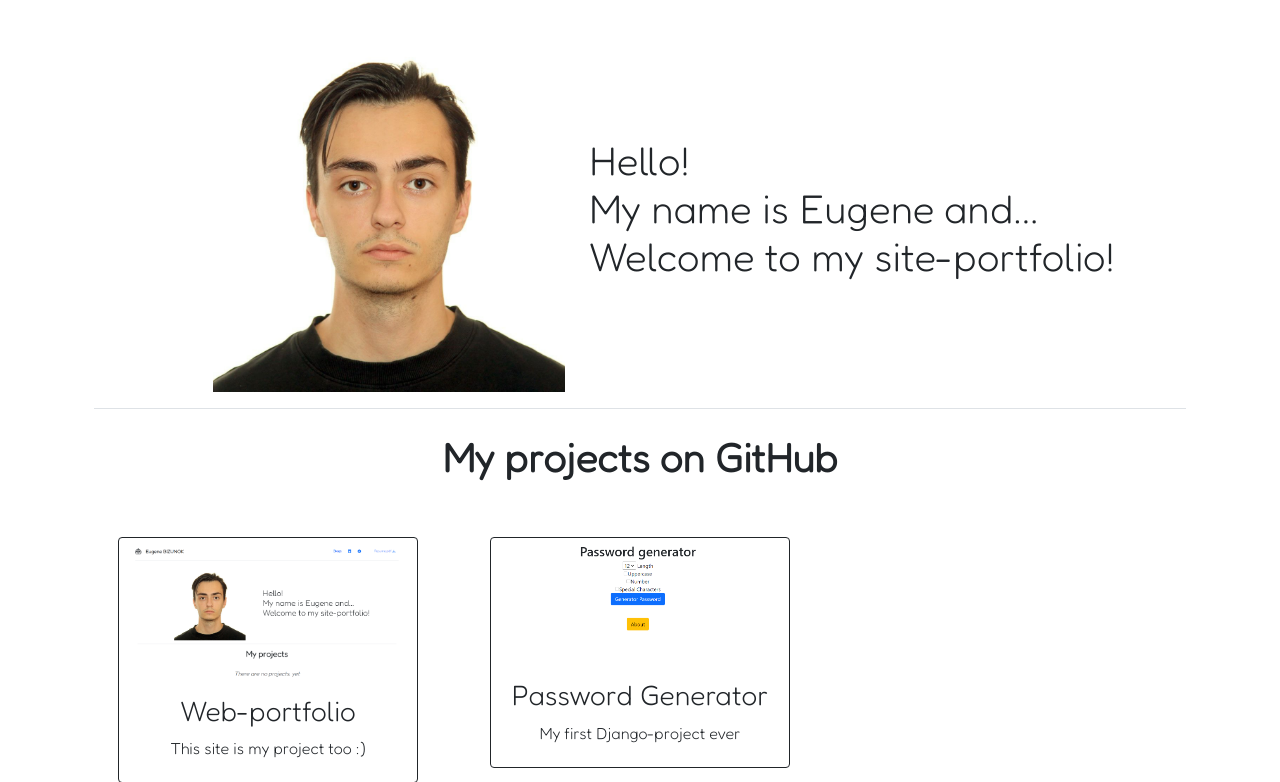
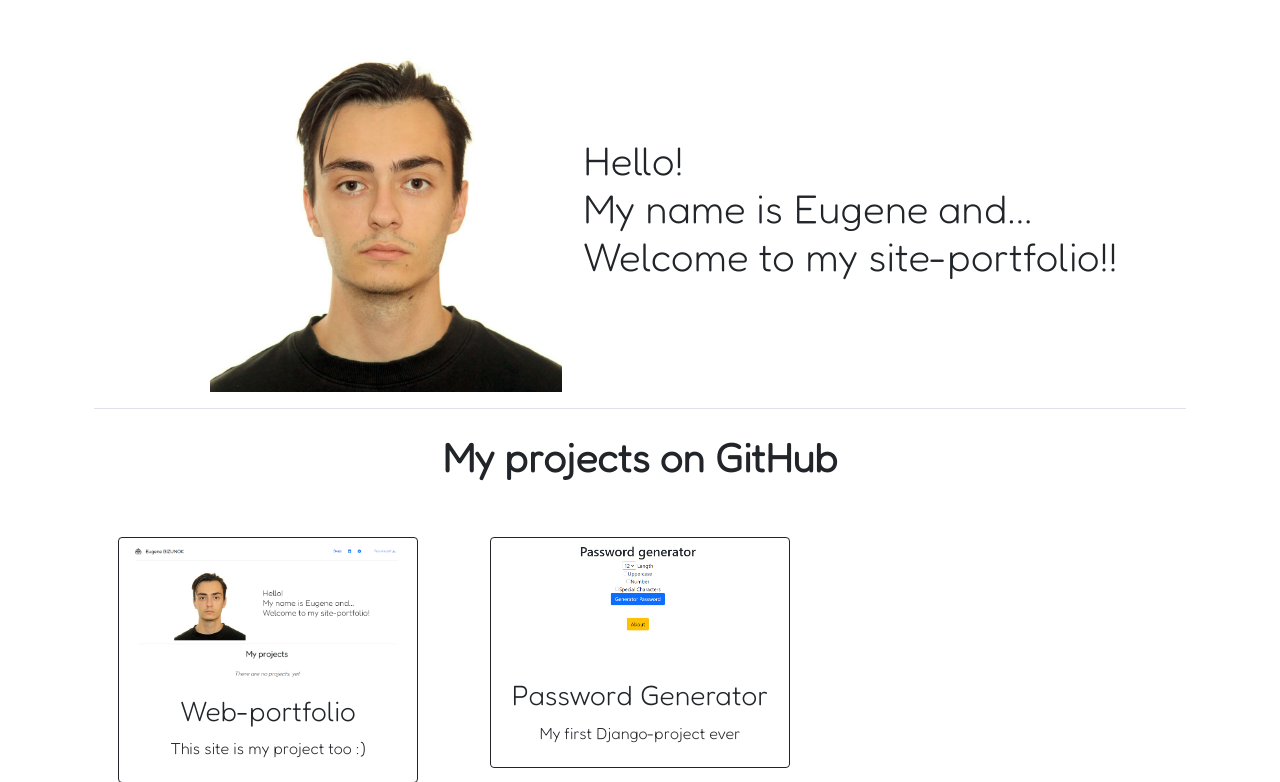
Before and after one commit to doxsik/web-postfolio, a Django app: page / in a window 1280 px wide. Shown: the part 83-865 px from the top of the page. Run offline with Django 4.2, Linux system fonts and the light colour scheme; data comes from the database, SQL or seed files in the repository.

Commit message:
Added mark!

```diff
--- a/personal_portfolio/settings.py
+++ b/personal_portfolio/settings.py
@@ -127,3 +127,8 @@ DEFAULT_AUTO_FIELD = 'django.db.models.BigAutoField'
 
 MEDIA_URL = '/media/'
 MEDIA_ROOT = BASE_DIR / 'media'
+
+try:
+    from .local_settings import *
+except ImportError:
+    print("Looks like no local file. You must be on production")
--- a/portfolio/templates/portfolio.html
+++ b/portfolio/templates/portfolio.html
@@ -4,7 +4,7 @@
 {% load static %}
 <div class="d-flex justify-content-evenly py-3 mb-4 border-bottom">
   <img src="{% static 'portfolio/photo.jpg' %}" width="400" class='ps-5 ms-5'>
-  <h1 class="text-start py-5 mt-5 me-5">Hello!<br> My name is Eugene and...<br>Welcome to my site-portfolio!</h1>
+  <h1 class="text-start py-5 mt-5 me-5">Hello!<br> My name is Eugene and...<br>Welcome to my site-portfolio!!</h1>
 </div>
 <h1 class="fw-bold">My projects on GitHub</h1>
 <br>
```
